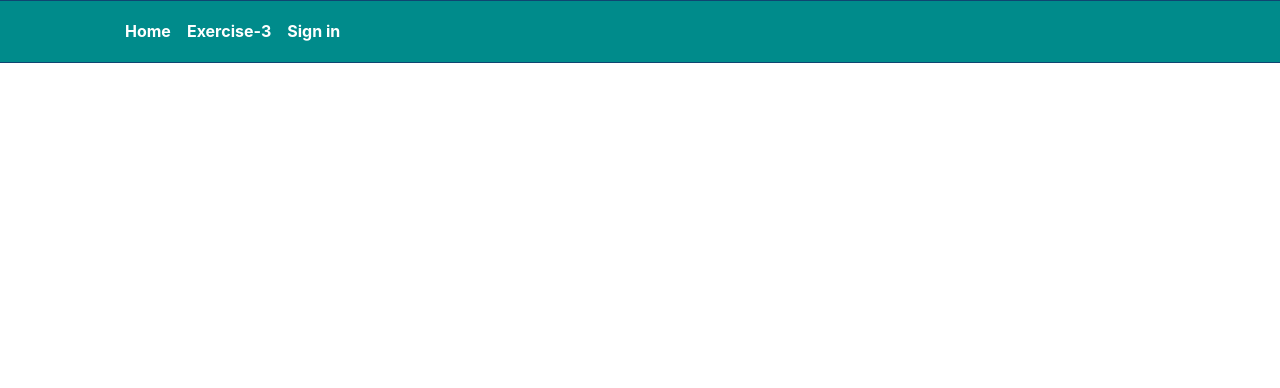
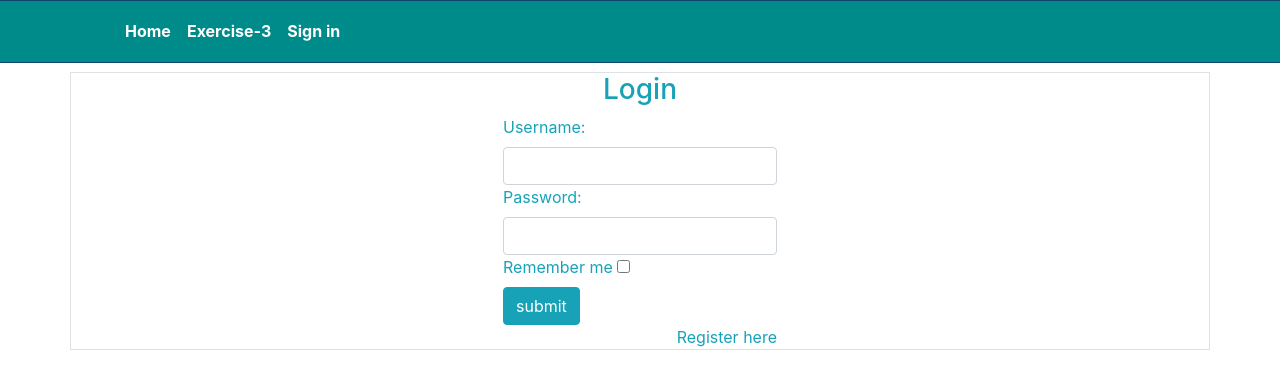
Before and after one commit to Dhabbah/CS-5551-Tutorial3, an Angular app: page /login in a window 1280 px wide. Shown: the top 388 px of the page. Built offline with nearby package versions, Linux system fonts and the light colour scheme.

Commit message:
updating login, home, and register pages.

```diff
--- a/src/app/home/home.component.css
+++ b/src/app/home/home.component.css
@@ -1,5 +1,3 @@
-/* Header
--------------------------------------*/
 header {
   position: relative;
   overflow: hidden;
@@ -8,22 +6,59 @@ header {
 header .carousel{
   position: relative;
   height: 747px;
+  width: 100%;
 }
 
-header .event-info {
+header .welcome {
   height: 200px;
   width: 946px;
   position: absolute;
-  top: 250px;
-  left: 50%;
-  margin-left: -473px;
+  top: 350px;
+
 }
-
-header .event-info .event-info-date {
+header .welcome .welcome-info {
   height: 200px;
   width: 556px;
   background-color: rgba(255, 255, 255, 0.9);
   float: right;
-  text-align: right;
-  padding: 35px 30px 0 0;
+  text-align: center;
+  padding: 80px 30px 0 0;
 }
+
+header .welcome .welcome-info h1 {
+  font-size: 32px;
+  font-weight: bold;
+  color: #11a8ab;
+
+}
+
+/* Medium devices (desktops, 992px and up) */
+@media (max-width: 992px) {
+
+  header .welcome {
+    height: auto;
+    width: 100%;
+    top: 205px;
+    left: 50%;
+    margin-left: -50%;
+  }
+
+  header .welcome .welcome-info {
+    height: auto;
+    width: 100%;
+    float: none;
+    text-align: center;
+    display: block;
+    padding: 30px 15px;
+  }
+
+  header .welcome .welcome-info h1 {
+    margin: 12px 0 15px 0;
+  }
+}
+/* Small devices (480px and down) */
+@media (max-width: 480px) {
+  header .welcome {
+    top: 85px;
+  }
+}
--- a/src/app/home/home.component.html
+++ b/src/app/home/home.component.html
@@ -14,6 +14,11 @@
       </div>
     </div>
   </div>
-
+  <div class="welcome">
+    <div class="welcome-info">
+      <div class="event-countdown"></div>
+      <h1>Welcom to our project</h1>
+    </div>
+  </div>
 </header>
 <!-- Header end -->
--- a/src/app/login/login.component.html
+++ b/src/app/login/login.component.html
@@ -0,0 +1,29 @@
+<br><br><br>
+<div id="login">
+  <div class="container border">
+    <div class="row justify-content-center align-items-center">
+      <div id="column" class="col-auto">
+        <div class="col-auto">
+          <form class="form" action="" method="post">
+            <h3 class="text-center text-info">Login</h3>
+            <div>
+              <label for="username" class="text-info">Username:</label><br>
+              <input type="text" name="username" id="username" class="form-control">
+            </div>
+            <div>
+              <label for="password" class="text-info">Password:</label><br>
+              <input type="text" name="password" id="password" class="form-control">
+            </div>
+            <div>
+              <label class="text-info"><span>Remember me</span> <span><input name="remember-me" type="checkbox"></span></label><br>
+              <input type="submit" name="submit" class="btn btn-info btn-md" value="submit">
+            </div>
+            <div class="text-right">
+              <a href="/register" class="text-info">Register here</a>
+            </div>
+          </form>
+        </div>
+      </div>
+    </div>
+  </div>
+</div>
--- a/src/app/register/register.component.css
+++ b/src/app/register/register.component.css
@@ -11,24 +11,6 @@ header .carousel{
   width: 100%;
 }
 
-header .event-info {
-  height: 200px;
-  width: 946px;
-  position: absolute;
-  top: 250px;
-  left: 50%;
-  margin-left: -473px;
+#registration {
+  margin: 0 0 0 0 ;
 }
-
-header .event-info .event-info-date {
-  height: 200px;
-  width: 556px;
-  background-color: rgba(255, 255, 255, 0.9);
-  float: right;
-  text-align: right;
-  padding: 35px 30px 0 0;
-}
-
-#registration {
-  margin: 0px 0 0 0 ;
-}
```
